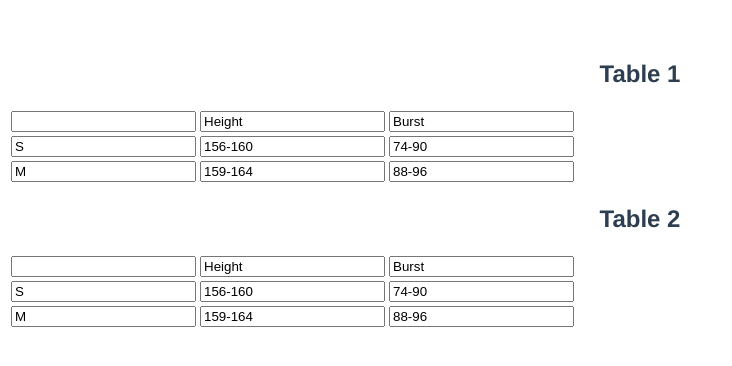
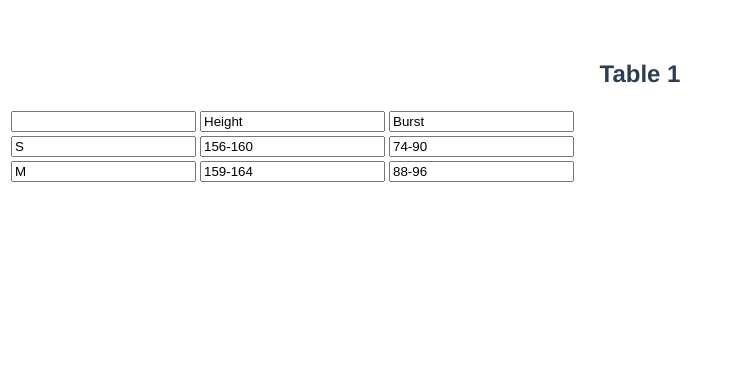
Before and after one commit to getlabl/vue-tabl, a Vue app: page / in a window 1280 px wide. Shown: the top 366 px of the page, without its empty margins (0-732 px from the left). Built offline with nearby package versions, Linux system fonts and the light colour scheme.

Commit message:
[upd] architecture

```diff
--- a/src/App.vue
+++ b/src/App.vue
@@ -2,18 +2,12 @@
   <h2>
     Table 1
   </h2>
-  <MyTable :data-manager="dataManager1"></MyTable>
-
-  <h2>
-    Table 2
-  </h2>
-  <MyTable :data-manager="dataManager2" @cell-input="onInput"></MyTable>
+  <MyTable :data="tableData"></MyTable>
 </template>
 
 <script lang="ts">
 import { defineComponent, reactive } from 'vue'
 import MyTable from './components/MyTable.vue'
-import TableDataManager from './data/TableDataManager'
 
 export default defineComponent({
   name: 'App',
@@ -22,28 +16,13 @@ export default defineComponent({
   },
   setup() {
     // use case 1
-    const tableData1 = reactive([
+    const tableData = reactive([
       ['', 'Height', 'Burst'],
       ['S', '156-160', '74-90'],
       ['М', '159-164', '88-96'],
     ])
 
-    const dataManager1 = reactive(new TableDataManager(tableData1))
-
-    // use case 2
-    const tableData2 = reactive([
-      ['', 'Height', 'Burst'],
-      ['S', '156-160', '74-90'],
-      ['М', '159-164', '88-96'],
-    ])
-
-    const dataManager2 = reactive(new TableDataManager(tableData2, true))
-
-    const onInput = function(rowIndex: number, columnIndex: number, value: string) {
-      tableData2[rowIndex][columnIndex] = value.replaceAll(' ', '')
-    }
-
-    return { tableData1, dataManager1, tableData2, dataManager2, onInput }
+    return { tableData }
   },
 })
 </script>
--- a/src/components/MyTable.vue
+++ b/src/components/MyTable.vue
@@ -19,7 +19,7 @@
 
 <script lang="ts">
 import { computed, defineComponent, PropType } from 'vue'
-import TableDataProvider from '../data/TableDataManager'
+import TableDataManager from '../data/TableDataManager'
 
 function range(size: number) {
   return new Array(size).fill(0)
@@ -28,21 +28,23 @@ function range(size: number) {
 export default defineComponent({
   name: 'MyTable',
   props: {
-    dataManager: {
-      type: Object as PropType<TableDataProvider>,
+    data: {
+      type: Array as PropType<string[][]>,
       required: true,
     },
   },
   setup(props, { emit }) {
+    const dataManager = computed(() => new TableDataManager(props.data))
+
+    const rowRange = computed(() => range(dataManager.value.rowCount))
+    const columnRange = computed(() => range(dataManager.value.columnCount))
+
     const onInput = function(rowIndex: number, columnIndex: number, value: string) {
-      props.dataManager.setCellValue(rowIndex, columnIndex, value)
+      dataManager.value.setCellValue(rowIndex, columnIndex, value)
       emit('cell-input', rowIndex, columnIndex, value)
     }
 
-    const rowRange = computed(() => range(props.dataManager.rowCount))
-    const columnRange = computed(() => range(props.dataManager.columnCount))
-
-    return { onInput, rowRange, columnRange }
+    return { onInput, rowRange, columnRange, dataManager }
   },
 })
 </script>
```
